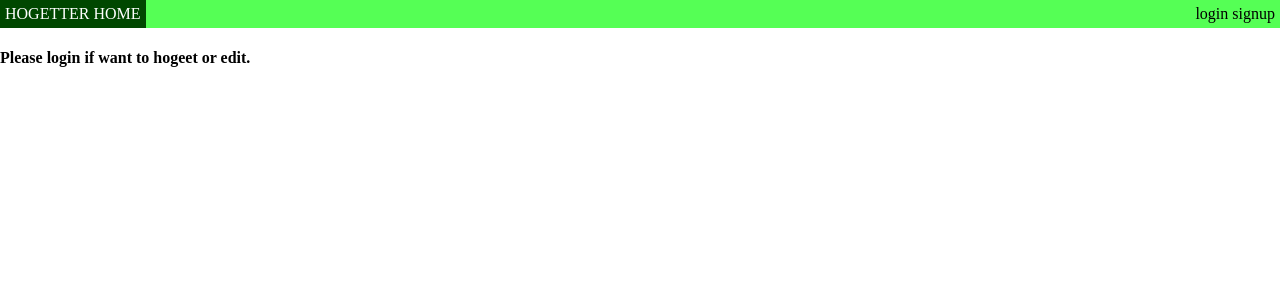
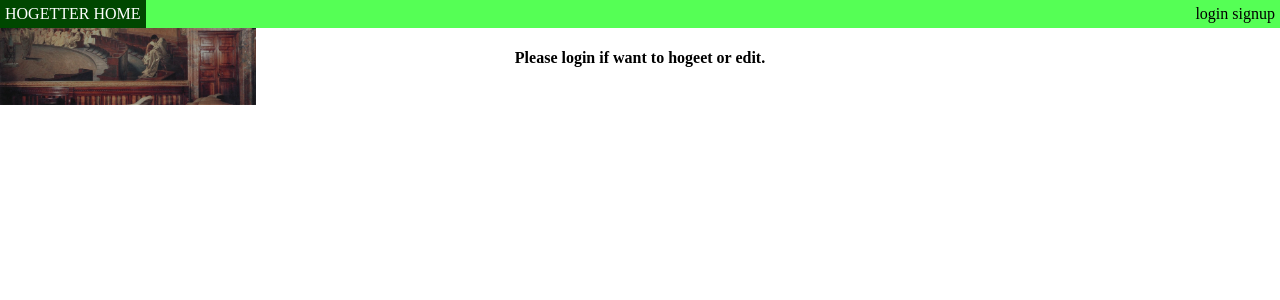
Before and after one commit to RantaWatari/flask_hogetter, a Flask app: template flask_file/templates/index.html in a window 1280 px wide. Shown: the top 300 px of the page. Run offline with Flask 3, Linux system fonts and the light colour scheme; the template is opened without the code that fills it, so the values that code supplies are empty.

Commit message:
index.htmlのhogeetのリストを縦軸で中央に配置されるように設定した。

```diff
--- a/flask_file/static/css/base.css
+++ b/flask_file/static/css/base.css
@@ -38,10 +38,14 @@ header .left a{
 }
 
 header .center{
-    display: flex;
+    display: auto;
 }
 
 header .right{
     margin: 0;
     padding: 5px;
 }
+
+/* fodter */
+footer{
+}
--- a/flask_file/static/css/index.css
+++ b/flask_file/static/css/index.css
@@ -0,0 +1,34 @@
+
+/* body */
+body .content_section{
+    display: flex;
+}
+
+body .content_section section{
+    flex: 1;
+}
+
+body .content_section .content_section_left{
+    background-image: linear-gradient(rgba(0,0,0,0.4),rgba(0,0,0,0.4)), url('../img/caesar.jpg');
+	background-position: center;
+	text-align:center;
+    background-position:cover;
+    background-repeat: no-repeat;
+    width: auto;
+}
+
+body .content_section .content_section_left{
+
+	background-size: cover;
+}
+
+
+
+body .content_section .content_section_center{
+    overflow: auto;
+   flex:3;
+   display:flex;
+   flex-direction: column;
+   align-items: center;
+   justify-content: center;
+}
--- a/flask_file/templates/base.html
+++ b/flask_file/templates/base.html
@@ -23,4 +23,8 @@
   {% endblock %}
 </body>
 
+<footer>
+
+</footer>
+
 </html>
--- a/flask_file/templates/index.html
+++ b/flask_file/templates/index.html
@@ -19,6 +19,9 @@
 
 
 {% block body %}
+    <section class="content_section">
+        <section class="content_section_left"></section>
+        <section class="content_section_center">
             {% if owner %}
                 <h3>Welcome {{owner}}</h3>
             {% endif %}
@@ -56,8 +59,12 @@
                 </ul>
             </div>
 
+<!--
             {% for post in posts %}
                 {{post}}<br>
             {% endfor %}
-
+-->
+        </section>
+        <section class="content_section_right"></section>
+    </section>
 {% endblock %}
```
Also changed, not shown: flask_file/static/img/caesar.jpg (added). Lines whose indentation alone changed are shown as unchanged.
